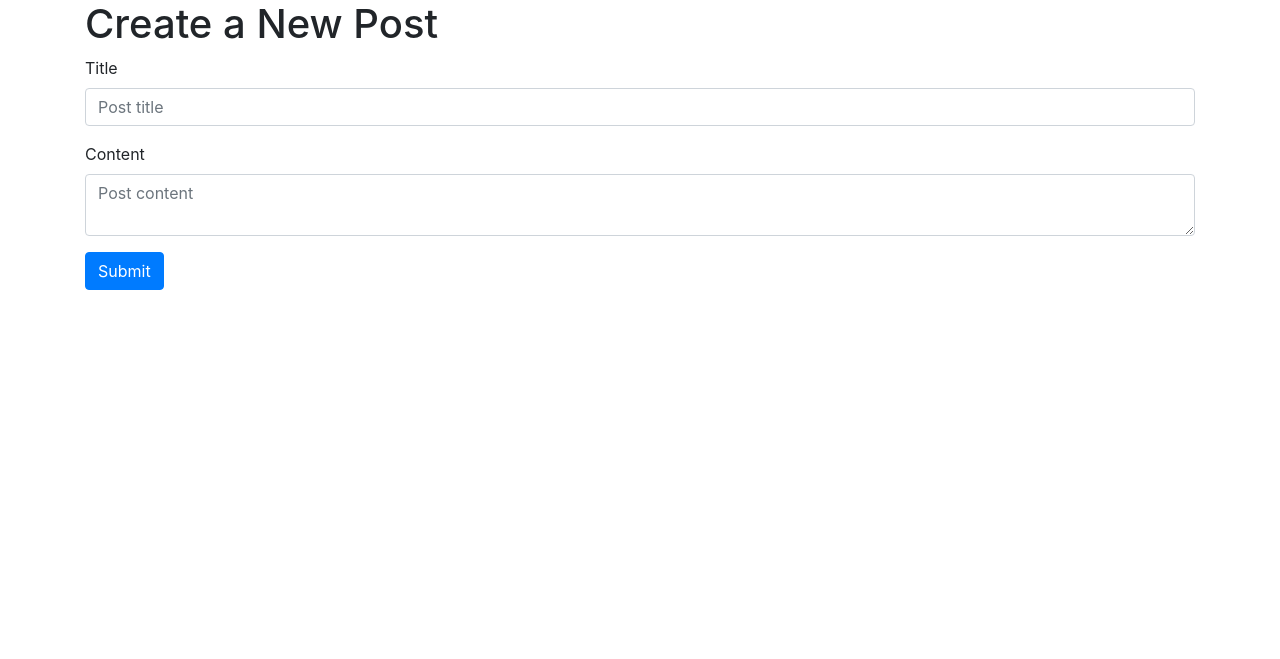
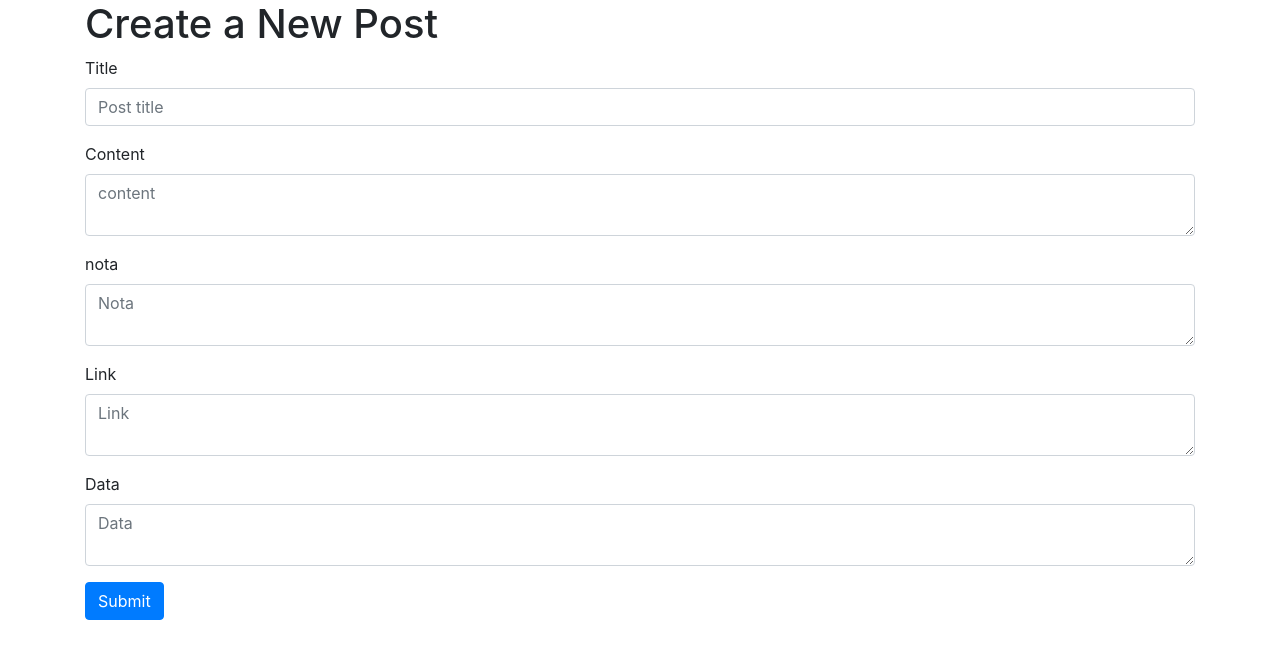
Before and after one commit to otaviootavio/flask-app-game, a Flask app: page /create in a window 1280 px wide. Shown: the part 56-715 px from the top of the page. Run offline with Flask 2, Linux system fonts and the light colour scheme; some libraries are stand-ins or nearby versions.

Commit message:
estado_final

```diff
--- a/App.py
+++ b/App.py
@@ -27,11 +27,11 @@ def create_db():
 
     cur = connection.cursor()
 
-    cur.execute("INSERT INTO posts (title, content) VALUES (?, ?)",
+    cur.execute("INSERT INTO jogos (title, content) VALUES (?, ?)",
                 ('Ola mundo!', 'Content for the first post')
                 )
 
-    cur.execute("INSERT INTO posts (title, content) VALUES (?, ?)",('Second Post', 'Content for the second post'))
+    cur.execute("INSERT INTO jogos (title, content) VALUES (?, ?)",('Second Post', 'Content for the second post'))
 
     connection.commit()
     connection.close()
@@ -50,7 +50,7 @@ def post(post_id):
 
 def get_post(post_id):
     conn = get_db_connection()
-    post = conn.execute('SELECT * FROM posts WHERE id = ?',
+    post = conn.execute('SELECT * FROM jogos WHERE id = ?',
                         (post_id,)).fetchone()
     conn.close()
     if post is None:
@@ -61,9 +61,9 @@ def get_post(post_id):
 @app.route('/')
 def index():
     conn = get_db_connection()
-    posts = conn.execute('SELECT * FROM posts').fetchall()
+    jogos = conn.execute('SELECT * FROM jogos').fetchall()
     conn.close()
-    return render_template('index.html', posts=posts)
+    return render_template('index.html', jogos=jogos)
 
 @app.route('/about')
 def about():
@@ -75,13 +75,17 @@ def create():
         if request.method == 'POST':
             title = request.form['title']
             content = request.form['content']
+            link = request.form['link']
+            nota = request.form['nota']
+            data = request.form['data']
 
             if not title:
                 flash('Title is required!')
             else:
                 conn = get_db_connection()
-                conn.execute('INSERT INTO posts (title, content) VALUES (?, ?)',
-                            (title, content))
+
+                conn.execute('INSERT INTO jogos (title, content, data, nota, link) VALUES (?, ?, ?, ?, ?)',
+                            (title, content, data, nota, link))
                 conn.commit()
                 conn.close()
                 return redirect(url_for('index'))
@@ -90,7 +94,7 @@ def create():
 
 @app.route('/<int:id>/edit', methods=('GET', 'POST'))
 def edit(id):
-    post = get_post(id)
+    jogos = get_post(id)
 
     if request.method == 'POST':
         title = request.form['title']
@@ -100,11 +104,11 @@ def edit(id):
             flash('Title is required!')
         else:
             conn = get_db_connection()
-            conn.execute('UPDATE posts SET title = ?, content = ?'
+            conn.execute('UPDATE jogos SET title = ?, content = ?'
                          ' WHERE id = ?',
                          (title, content, id))
             conn.commit()
             conn.close()
             return redirect(url_for('index'))
 
-    return render_template('edit.html', post=post)
+    return render_template('edit.html', jogos=jogos)
--- a/schema.sql
+++ b/schema.sql
@@ -1,8 +1,34 @@
-DROP TABLE IF EXISTS posts;
 
-CREATE TABLE posts (
+CREATE TABLE devenvolvedoras (
+    id INTEGER PRIMARY KEY AUTOINCREMENT,
+    nome TEXT NOT NULL,
+    site TEXT NOT NULL
+);
+
+
+CREATE TABLE generos (
+    id INTEGER PRIMARY KEY AUTOINCREMENT,
+    nome TEXT NOT NULL
+);
+
+CREATE TABLE usuarios (
+    id INTEGER PRIMARY KEY AUTOINCREMENT,
+    nome TEXT NOT NULL,
+    jogo_favorito TEXT NOT NULL
+);
+
+
+CREATE TABLE jogos (
+    id INTEGER PRIMARY KEY AUTOINCREMENT,
+    title TEXT NOT NULL,
+    content TEXT NOT NULL,
+    data TEXT NOT NULL,
+    nota INTEGER NOT NULL,
+    link TEXT NOT NULL
+);
+
+CREATE TABLE comentarios (
     id INTEGER PRIMARY KEY AUTOINCREMENT,
     created TIMESTAMP NOT NULL DEFAULT CURRENT_TIMESTAMP,
-    title TEXT NOT NULL,
     content TEXT NOT NULL
 );
--- a/templates/create.html
+++ b/templates/create.html
@@ -13,8 +13,23 @@
 
     <div class="form-group">
         <label for="content">Content</label>
-        <textarea name="content" placeholder="Post content"
+        <textarea name="content" placeholder="content"
                   class="form-control">{{ request.form['content'] }}</textarea>
+    </div>
+    <div class="form-group">
+        <label for="nota">nota</label>
+        <textarea name="nota" placeholder="Nota"
+                  class="form-control">{{ request.form['nota'] }}</textarea>
+    </div>
+    <div class="form-group">
+        <label for="link">Link</label>
+        <textarea name="link" placeholder="Link"
+                  class="form-control">{{ request.form['link'] }}</textarea>
+    </div>
+    <div class="form-group">
+        <label for="data">Data</label>
+        <textarea name="data" placeholder="Data"
+                  class="form-control">{{ request.form['data'] }}</textarea>
     </div>
     <div class="form-group">
         <button type="submit" class="btn btn-primary">Submit</button>
--- a/templates/edit.html
+++ b/templates/edit.html
@@ -1,21 +1,21 @@
 {% extends 'base.html' %}
 
 {% block content %}
-<h1>{% block title %} Edit "{{ post['title'] }}" {% endblock %}</h1>
+<h1>{% block title %} Edit "{{ jogos['title'] }}" {% endblock %}</h1>
 
 <form method="post">
     <div class="form-group">
         <label for="title">Title</label>
         <input type="text" name="title" placeholder="Post title"
                class="form-control"
-               value="{{ request.form['title'] or post['title'] }}">
+               value="{{ request.form['title'] or jogos['title'] }}">
         </input>
     </div>
 
     <div class="form-group">
         <label for="content">Content</label>
         <textarea name="content" placeholder="Post content"
-                  class="form-control">{{ request.form['content'] or post['content'] }}</textarea>
+                  class="form-control">{{ request.form['content'] or jogos['content'] }}</textarea>
     </div>
     <div class="form-group">
         <button type="submit" class="btn btn-primary">Submit</button>
```
Also changed, not shown: init_dp.py (+6 -3 lines), templates/index.html (+3 -4 lines), database.db, database_2.db (added).
